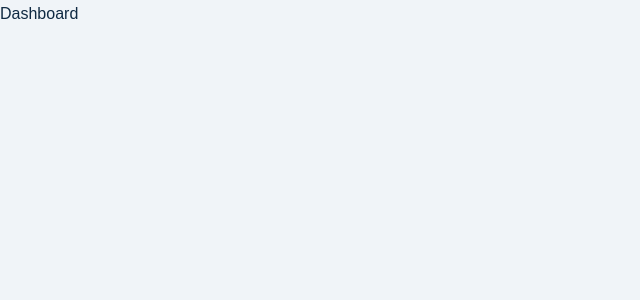
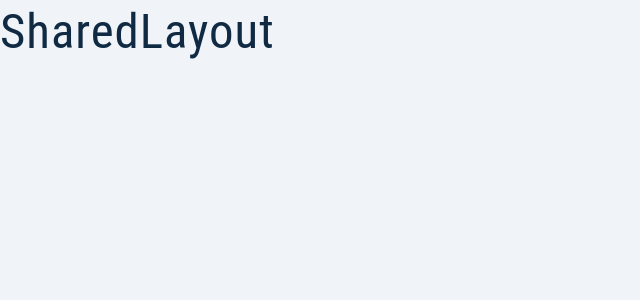
Before and after one commit to mdcodelab/CarreerHub-react-redux-frontend-app, a React (Create React App) app: page / in a window 1280 px wide. Shown: the top 300 px of the page, without its empty margins (0-640 px from the left). Built offline with nearby package versions, Linux system fonts and the light colour scheme.

Commit message:
setup dashboard pages

```diff
--- a/src/App.js
+++ b/src/App.js
@@ -2,8 +2,13 @@ import React from 'react';
 import {BrowserRouter as Router, Route, Routes} from "react-router-dom";
 import { ToastContainer } from 'react-toastify';
 import 'react-toastify/dist/ReactToastify.css';
+//dashboard
+import AddJob from './dashboard/AddJob';
+import AllJobs from "./dashboard/AllJobs";
+import Profile from "./dashboard/Profile";
+import SharedLayout from "./dashboard/SharedLayout";
+import Stats from "./dashboard/Stats";
 //pages
-import Dashboard from "./pages/Dashboard";
 import Landing from "./pages/Landing";
 import Register from "./pages/Register"
 import Error from "./pages/Error";
@@ -12,7 +17,13 @@ function App() {
   return (
     <Router>
       <Routes>
-      <Route path="/" element={<Dashboard></Dashboard>}></Route>
+      <Route path="/" element={<SharedLayout></SharedLayout>}>
+            <Route index element={<Stats></Stats>}></Route>
+            <Route path="all-jobs" element={<AllJobs></AllJobs>}></Route>
+            <Route path="add-job" element={<AddJob></AddJob>}></Route>
+            <Route path="profile" element={<Profile></Profile>}></Route>
+
+      </Route>
         <Route path="landing" element={<Landing></Landing>}></Route>
         <Route path="register" element={<Register></Register>}></Route>
         <Route path="*" element={<Error></Error>}></Route>
--- /dev/null
+++ b/src/dashboard/AddJob.js
@@ -0,0 +1,11 @@
+import React from 'react';
+
+function AddJob() {
+  return (
+    <h1>
+      AddJob
+    </h1>
+  );
+}
+
+export default AddJob;
--- /dev/null
+++ b/src/dashboard/AllJobs.js
@@ -0,0 +1,11 @@
+import React from 'react';
+
+function AllJobs() {
+  return (
+    <h1>
+      All Jobs
+    </h1>
+  );
+}
+
+export default AllJobs;
--- /dev/null
+++ b/src/dashboard/Profile.js
@@ -0,0 +1,11 @@
+import React from 'react';
+
+function Profile() {
+  return (
+    <h1>
+      Profile
+    </h1>
+  );
+}
+
+export default Profile;
--- /dev/null
+++ b/src/dashboard/SharedLayout.js
@@ -0,0 +1,11 @@
+import React from 'react';
+
+function SharedLayout() {
+  return (
+    <h1>
+      SharedLayout
+    </h1>
+  );
+}
+
+export default SharedLayout;
--- /dev/null
+++ b/src/dashboard/Stats.js
@@ -0,0 +1,11 @@
+import React from 'react';
+
+function Stats() {
+  return (
+    <h1>
+      Stats
+    </h1>
+  );
+}
+
+export default Stats;
--- a/src/pages/Dashboard.js
+++ /dev/null
@@ -1,11 +0,0 @@
-import React from 'react';
-
-function Dashboard() {
-  return (
-    <div>
-      Dashboard
-    </div>
-  );
-}
-
-export default Dashboard;
```
Also changed, not shown: 1 other file (tests, documents, lock files or other folders).
